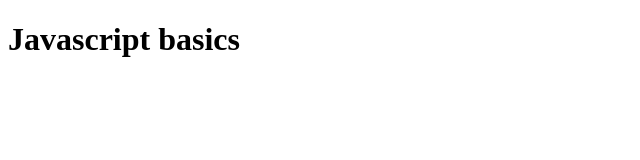
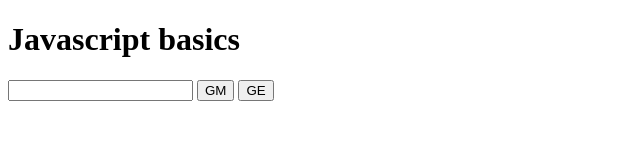
Before and after one commit to komal-bindal/Web-Development, a plain HTML site: page javascript/js-basics/index.html in a window 1280 px wide. Shown: the whole page, without its empty margins (0-640 px from the left). Drawn offline with Linux system fonts and the light colour scheme.

Commit message:
take input from user for name to pass in hof

```diff
--- a/javascript/js-basics/hof.js
+++ b/javascript/js-basics/hof.js
@@ -4,7 +4,7 @@
  */
 function createGreeter(greeting){
     function greet(name){
-        console.log(greeting,name)
+        console.log(greeting,name())  //If it is getName(),them simply write name.
     }
     return greet
     //in case of return greet(), datatype of g1 will be undefined.
@@ -12,6 +12,9 @@ function createGreeter(greeting){
 let g1 = createGreeter("Good morning")
 let g2 = createGreeter("Good evening")
 
+function getName(){
+    return document.getElementById("namebox").value
+}
 console.log(typeof g1) //function
 console.log(g1('Komal'))
 console.log(g1('Dev'))
--- a/javascript/js-basics/index.html
+++ b/javascript/js-basics/index.html
@@ -10,5 +10,10 @@
 </head>
 <body>
     <h1>Javascript basics</h1>
+
+    <input type="text" id = "namebox">
+    <button onclick="g1(getName)">GM</button><!--Here, we pass a function as argument.
+         We can also write getName(), then we will pass value return by getName function-->
+    <button onclick="g2(getName)">GE</button>
 </body>
 </html>
```
